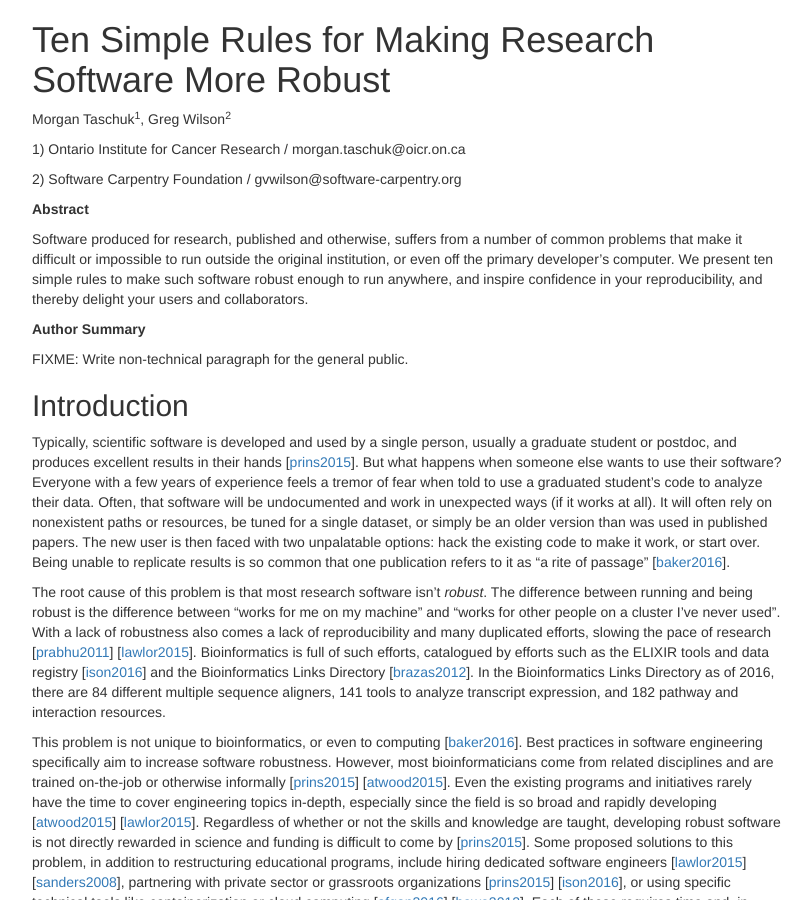
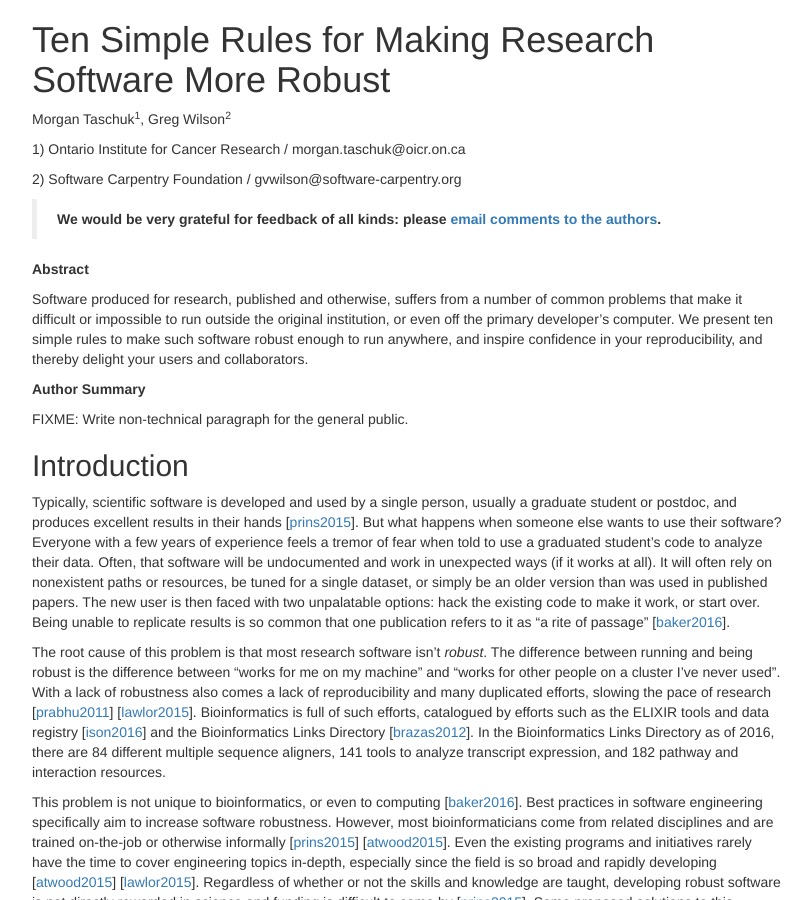
Before and after one commit to oicr-gsi/robust-paper, a Jekyll site: the page built from index.md, in a window 1280 px wide and 900 px high. Shown: the whole window, without its empty margins (233-1045 px from the left). Built offline with Jekyll 4.4.1, drawn with Linux system fonts in a browser that asks for light colours.

Commit message:
Adding mailto link

```diff
--- a/index.md
+++ b/index.md
@@ -8,6 +8,9 @@ Morgan Taschuk<sup>1</sup>, Greg Wilson<sup>2</sup>
 1) Ontario Institute for Cancer Research / morgan.taschuk@oicr.on.ca
 
 2) Software Carpentry Foundation / gvwilson@software-carpentry.org
+
+> **We would be very grateful for feedback of all kinds:
+> please [email comments to the authors](mailto:gvwilson@software-carpentry.org;morgan.taschuk@oicr.on.ca).**
 
 **Abstract**
 
```
